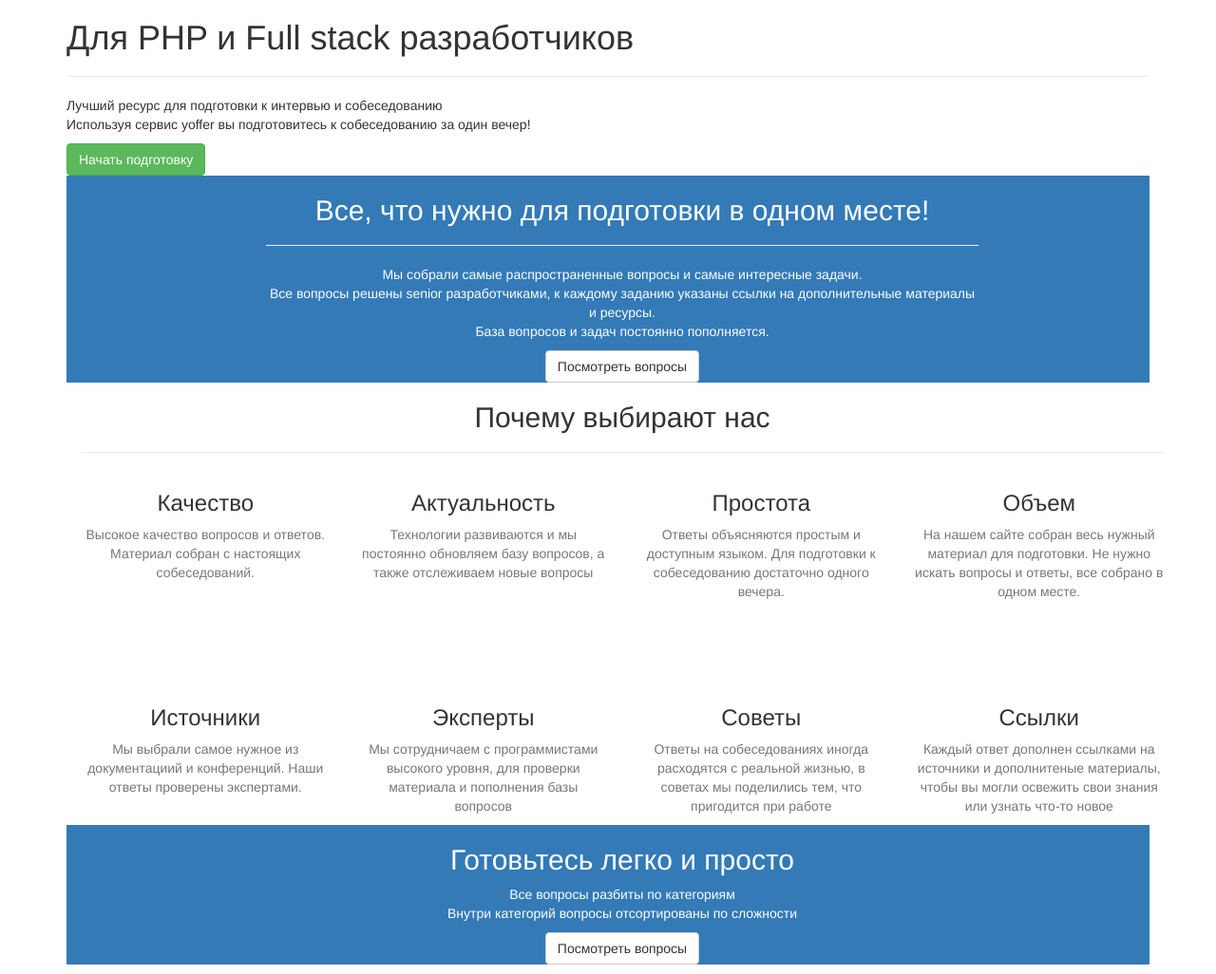
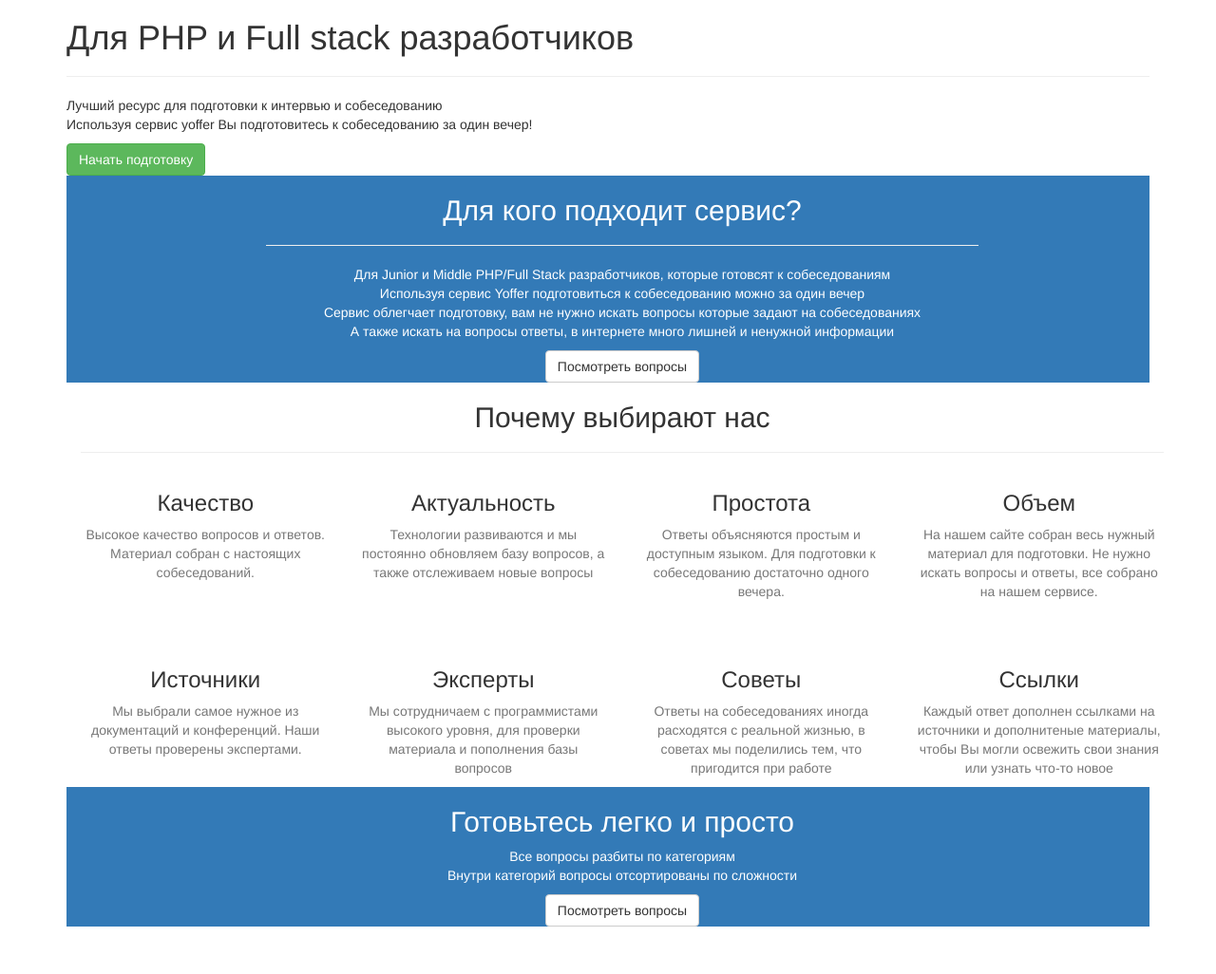
Before and after one commit to connorholt/yoffer, a Yii app: template views/promo/index.php in a window 1280 px wide. Shown: the whole page at 95% size. After the commit the page ends 976 px from the top, so only its background shows below. Run offline with PHP 8.4 and a stand-in for Yii, Linux system fonts and the light colour scheme; the template is opened without the code that fills it, so the values that code supplies are empty; some libraries are stand-ins or nearby versions.

Commit message:
Правка лендинга

```diff
--- a/robots.txt
+++ b/robots.txt
@@ -3,4 +3,3 @@ Allow: /
 Disallow: /user
 Disallow: /room
 Disallow: /area
-sitemap: http://yoffer.ru/sitemaps.xml
--- a/views/layouts/promo.php
+++ b/views/layouts/promo.php
@@ -7,7 +7,7 @@
     <meta http-equiv="X-UA-Compatible" content="IE=edge">
     <meta name="viewport" content="width=device-width, initial-scale=1">
     <meta name="description" content="Подготовка к собеседованию на вакансию php разработчик, full stack разработчик">
-    <meta name="keywords" content="Собеседование, php, fullstack">
+    <meta name="keywords" content="Собеседование, php, fullstack, вопросы к собеседованию, задачи с собеседований, интервью php, php developer подготовка">
     <meta name="author" content="">
 
     <title>Your offer! Будь готов к своему офферу!</title>
--- a/views/promo/index.php
+++ b/views/promo/index.php
@@ -1,12 +1,11 @@
-
-<header>
+<header xmlns="http://www.w3.org/1999/html">
     <div class="header-content">
         <div class="header-content-inner">
             <h1 id="homeHeading">Для PHP и Full stack разработчиков</h1>
             <hr>
             <p>
                 Лучший ресурс для подготовки к интервью и собеседованию<br />
-                Используя сервис yoffer вы подготовитесь к собеседованию за один вечер!
+                Используя сервис yoffer Вы подготовитесь к собеседованию за один вечер!
             </p>
             <a href="/questions" class="btn btn-success btn-xl page-scroll">Начать подготовку</a>
         </div>
@@ -17,11 +16,13 @@
     <div class="container">
         <div class="row">
             <div class="col-lg-8 col-lg-offset-2 text-center">
-                <h2 class="section-heading">Все, что нужно для подготовки в одном месте!</h2>
+                <h2 class="section-heading">Для кого подходит сервис?</h2>
                 <hr class="light">
-                <p class="text-faded">Мы собрали самые распространенные вопросы и самые интересные задачи.<br />
-                    Все вопросы решены senior разработчиками, к каждому заданию указаны ссылки на дополнительные материалы и ресурсы. <br />
-                    База вопросов и задач постоянно пополняется.
+                <p class="text-faded">
+                    Для Junior и Middle PHP/Full Stack разработчиков, которые готовсят к собеседованиям<br />
+                    Используя сервис Yoffer подготовиться к собеседованию можно за один вечер<br />
+                    Сервис облегчает подготовку, вам не нужно искать вопросы которые задают на собеседованиях<br />
+                    А также искать на вопросы ответы, в интернете много лишней и ненужной информации
                 </p>
                 <a href="/questions" class="page-scroll btn btn-default btn-xl sr-button">Посмотреть вопросы</a>
             </div>
@@ -76,19 +77,19 @@
                     <h3>Объем</h3>
                     <p class="text-muted">
                         На нашем сайте собран весь нужный материал для подготовки.
-                        Не нужно искать вопросы и ответы, все собрано в одном месте.
+                        Не нужно искать вопросы и ответы, все собрано на нашем сервисе.
                     </p>
                 </div>
             </div>
         </div>
 
-        <div class="row" style="margin-top: 80px;">
+        <div class="row" style="margin-top: 40px;">
             <div class="col-lg-3 col-md-6 text-center">
                 <div class="service-box">
                     <i class="fa fa-4x fa-search text-primary sr-icons"></i>
                     <h3>Источники</h3>
                     <p class="text-muted">
-                        Мы выбрали самое нужное из документациий и конференций.
+                        Мы выбрали самое нужное из документаций и конференций.
                         Наши ответы проверены экспертами.
                     </p>
                 </div>
@@ -119,7 +120,7 @@
                     <h3>Ссылки</h3>
                     <p class="text-muted">
                         Каждый ответ дополнен ссылками на источники и дополнитеные материалы,
-                        чтобы вы могли освежить свои знания или узнать что-то новое
+                        чтобы Вы могли освежить свои знания или узнать что-то новое
                     </p>
                 </div>
             </div>
--- a/web/robots.txt
+++ b/web/robots.txt
@@ -3,4 +3,3 @@ Allow: /
 Disallow: /user
 Disallow: /room
 Disallow: /area
-sitemap: http://yoffer.ru/sitemaps.xml
```
